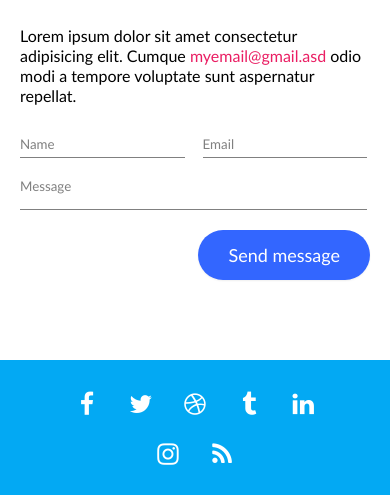
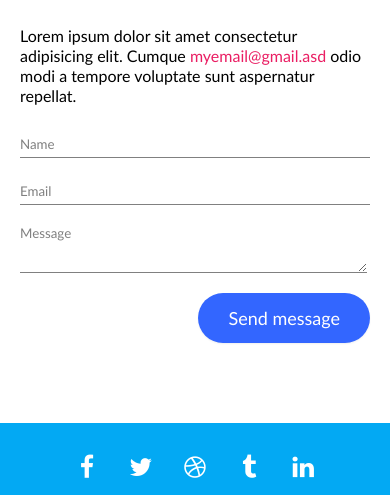
Before and after one commit to aivLuk/5-comingsoon, a plain HTML site: page index.html in a window 390 px wide. Shown: the part 1660-2155 px from the top of the page. Drawn offline with Linux system fonts and the light colour scheme.

Commit message:
updated responsive design for the form inputs

```diff
--- a/CSS/form.css
+++ b/CSS/form.css
@@ -44,3 +44,13 @@
 .right ::placeholder {
   color: grey;
 }
+
+@media (max-width: 700px) {
+  #name {
+    width: 100%;
+    margin-bottom: 25px;
+  }
+  #email2 {
+    width: 100%;
+  }
+}
--- a/index.html
+++ b/index.html
@@ -102,7 +102,7 @@
                 <form>
                     <input type="text" placeholder="Name" id="name">
                     <input type="email" placeholder="Email" id="email2">
-                    <input type="text" placeholder="Message" id="message">
+                    <textarea id="message" placeholder="Message"></textarea>
                     <div class="btn btn-blue btn-round" id="bluebtn">Send message</div>
                 </form>
             </div>
```
